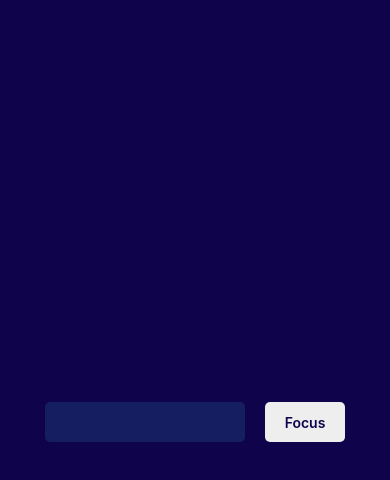
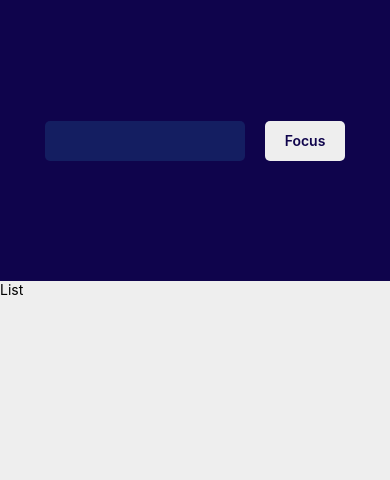
Before and after one commit to danilesky/RN-TimerApp, a React Native app: screen / in a window 390 px wide. Shown: the top 480 px of the page. Built offline with nearby package versions, Linux system fonts and the light colour scheme.

Commit message:
FIXING safeareaview for 2 sides with diffrenet background on screen :)

```diff
--- a/App.js
+++ b/App.js
@@ -5,12 +5,10 @@ import { colors } from './src/utils/colors';
 
 export default function App() {
   return (
-    <SafeAreaView style={styles.container}>
-      <View>
-        <Focus />
-        <StatusBar style="light" />
-      </View>
-    </SafeAreaView>
+    <View style={styles.container}>
+      <Focus />
+      <StatusBar style="light" />
+    </View>
   );
 }
 
--- a/src/features/Focus.js
+++ b/src/features/Focus.js
@@ -1,21 +1,32 @@
 import React from 'react'
-import { TextInput, View, StyleSheet, Text } from 'react-native'
+import { TextInput, View, StyleSheet, Text, SafeAreaView } from 'react-native'
 import Button from '../components/Button';
 import { colors } from '../utils/colors';
 
 export const Focus = () => {
     return (
         <View style={styles.container}>
-            <TextInput style={styles.input} />
-            <Button title={"Focus"} />
-        </View>
+            <SafeAreaView style={styles.headerContainer}>
+                <TextInput style={styles.input} />
+                <Button title={"Focus"} />
+            </SafeAreaView>
+            <SafeAreaView style={styles.bodyContainer}>
+                <Text>List</Text>
+            </SafeAreaView>
+        </View >
     )
 }
 
 const styles = StyleSheet.create({
     container: {
-        flex: 0.8,
-        flexDirection: 'row'
+        flex: 1,
+        alignSelf: 'stretch'
+    },
+    headerContainer: {
+        flex: 1,
+        flexDirection: 'row',
+        justifyContent: 'center',
+        alignItems: 'center'
     },
     input: {
         height: 40,
@@ -26,6 +37,10 @@ const styles = StyleSheet.create({
         borderRadius: 5,
         marginRight: 20
     },
+    bodyContainer: {
+        flex: 2,
+        backgroundColor: colors.white,
+    }
 });
 
 
```
